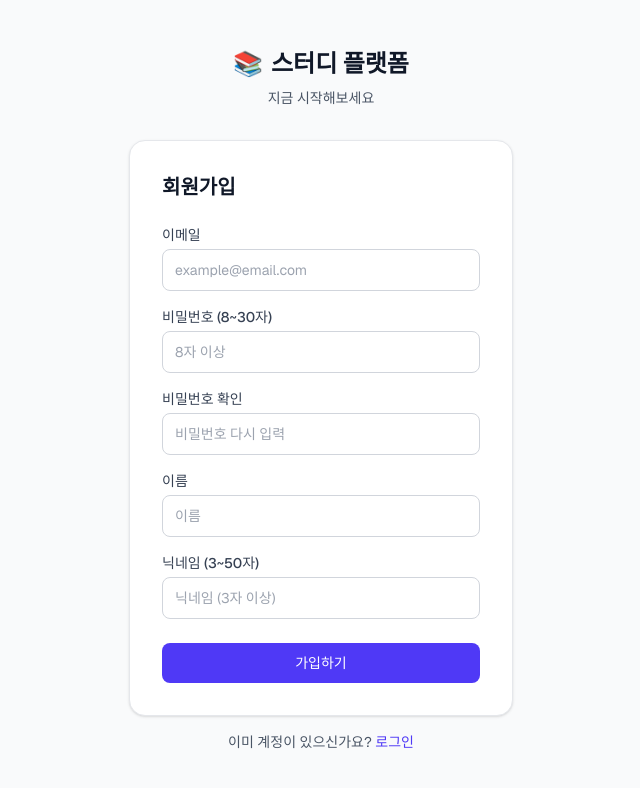
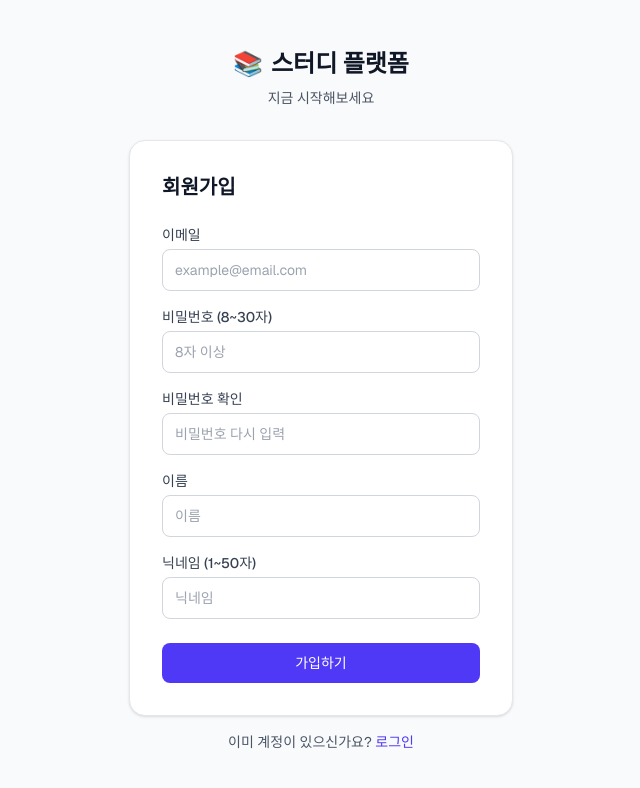
Before and after one commit to SSAFY-SPRING-STUDY/study_frontend, a Next.js app: page /signup in a window 1280 px wide. Shown: the top 788 px of the page, without its empty margins (319-959 px from the left). Built offline with nearby package versions, Linux system fonts and the light colour scheme; no server answers.

Commit message:
fix: 닉네임 유효성 검사 최소 길이 3 → 1로 변경

```diff
--- a/app/signup/page.tsx
+++ b/app/signup/page.tsx
@@ -14,7 +14,7 @@ const schema = z
     password: z.string().min(8, "8자 이상 입력하세요.").max(30),
     passwordConfirm: z.string(),
     name: z.string().min(1).max(50),
-    nickname: z.string().min(3, "3자 이상 입력하세요.").max(50),
+    nickname: z.string().min(1, "닉네임은 필수입니다.").max(50, "닉네임은 50자 이하이어야 합니다."),
   })
   .refine((d) => d.password === d.passwordConfirm, {
     message: "비밀번호가 일치하지 않습니다.",
@@ -139,12 +139,12 @@ export default function SignupPage() {
             </div>
             <div>
               <label htmlFor="signup-nickname" className="block text-sm font-medium text-gray-700">
-                닉네임 (3~50자)
+                닉네임 (1~50자)
               </label>
               <input
                 id="signup-nickname"
                 {...register("nickname")}
-                placeholder="닉네임 (3자 이상)"
+                placeholder="닉네임"
                 className={inputCls}
               />
               {errors.nickname && (
```
